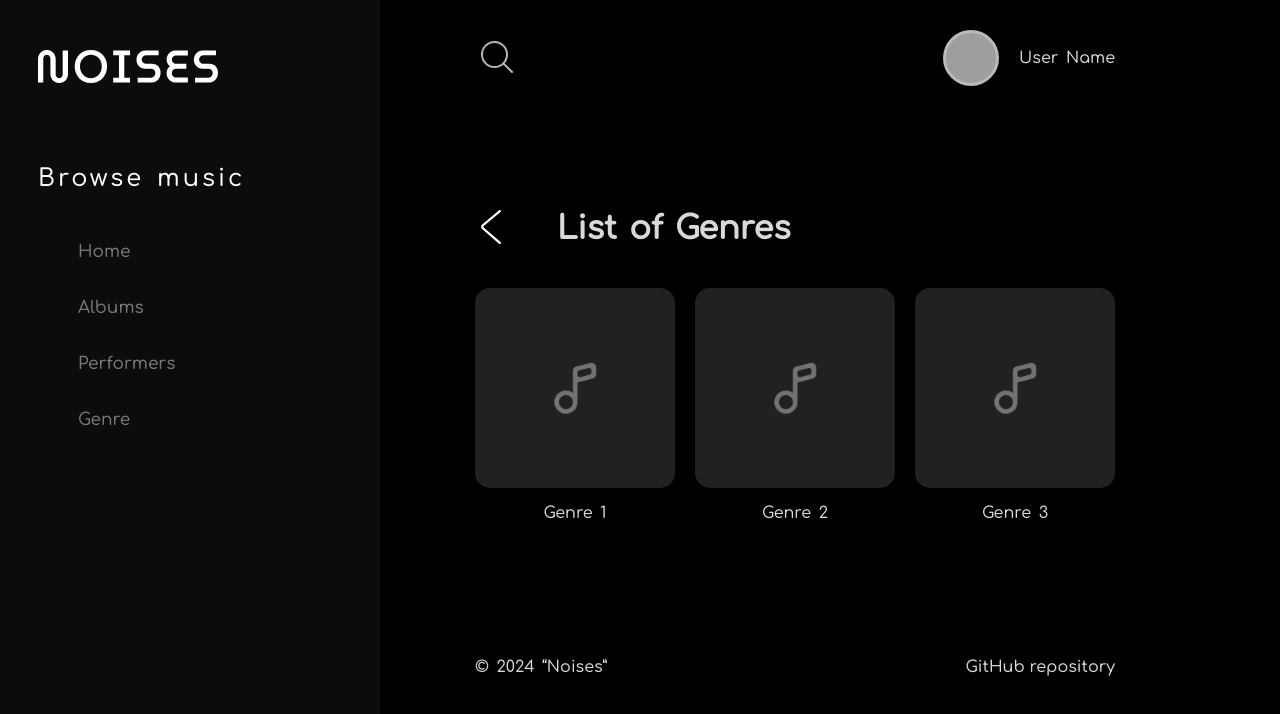
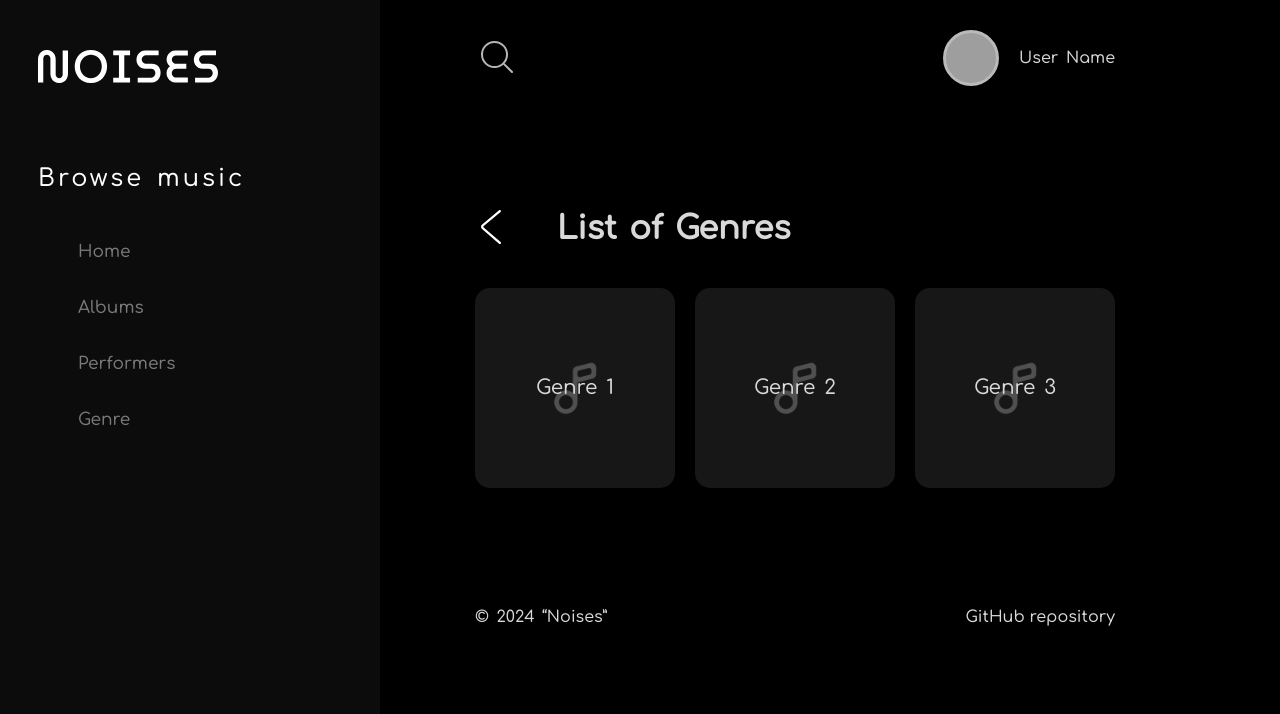
Before and after one commit to hTKzmak/Noises_web-project, a React (Create React App) app in the folder frontend/: page /genres in a window 1280 px wide. Shown: the top 714 px of the page. Built offline with nearby package versions, Linux system fonts and the light colour scheme; grey boxes are pictures that could not be loaded; the HTML template or start-up script is replaced by a standard one.

Commit message:
updating genres stylization

```diff
--- a/frontend/src/App.jsx
+++ b/frontend/src/App.jsx
@@ -54,7 +54,7 @@ function App() {
             <Route path='/' element={<HomePage />} />
             <Route path='/albums' element={<AlbumsPage title="List of albums" showHeart={true}/>} />
             <Route path='/performers' element={<PerformersPage title="List of performers" showHeart={true}/>} />
-            <Route path='/genres' element={<GenresPage />} />
+            <Route path='/genres' element={<GenresPage genresStyle={true}/>} />
 
             <Route path='/music' element={<MusicPage title="Some music" image={'https://images.unsplash.com/photo-1567360425618-1594206637d2?q=80&w=2068&auto=format&fit=crop&ixlib=rb-4.0.3&ixid=M3wxMjA3fDB8MHxwaG90by1wYWdlfHx8fGVufDB8fHx8fA%3D%3D'}/>} />
 
--- a/frontend/src/components/BlocksList/index.jsx
+++ b/frontend/src/components/BlocksList/index.jsx
@@ -1,13 +1,13 @@
 import style from './BlocksList.module.scss'
 import BlockItem from "./items/BlockItem"
 
-function BlocksList({data, withoutAnimation, showHeart}) {
+function BlocksList({data, withoutAnimation, showHeart, genresStyle}) {
 
     return (
         <div>
             <div className={style.blocksList}>
                 {data.map(elem =>
-                    <BlockItem key={elem.id} id={elem.id} title={elem.title} background={elem.background} href={elem.href} withoutAnimation={withoutAnimation} showHeart={showHeart}/>
+                    <BlockItem key={elem.id} id={elem.id} title={elem.title} background={elem.background} href={elem.href} withoutAnimation={withoutAnimation} showHeart={showHeart} genresStyle={genresStyle}/>
                 )}
             </div>
         </div>
--- a/frontend/src/components/BlocksList/items/BlockItem/BlockItem.module.scss
+++ b/frontend/src/components/BlocksList/items/BlockItem/BlockItem.module.scss
@@ -67,42 +67,49 @@
     }
 }
 
-// .blockGenre {
-//     width: auto;
-//     text-align: center;
+.blockGenre {
+    width: auto;
+    text-align: center;
 
-//     position: relative;
+    position: relative;
 
-//     a {
+    a {
 
-//         font-size: 20px;
+        font-size: 20px;
 
-//         text-decoration: none;
-//         color: #d9d9d9;
+        text-decoration: none;
+        color: #d9d9d9;
 
-//         p {
-//             position: absolute;
-//             top: 35%;
-//             left: 0;
-//             right: 0;
-//         }
-//     }
+        p {
+            position: absolute;
+            left: 0;
+            right: 0;
+            top: 0;
+            bottom: 0;
+            margin: 0;
+            display: flex;
+            justify-content: center;
+            align-items: center;
+        }
+    }
 
-//     .blockItemImg_withoutAnim {
-//         @extend %mainBlockItemStyle;
+    .blockItemImg_withoutAnim {
+        @extend %mainBlockItemStyle;
 
-//         background-repeat: no-repeat;
-//         background-position: center center;
-//         background-size: cover;
-//     }
+        background-blend-mode: multiply;
+        background-color: #0000004d;
+        background-repeat: no-repeat;
+        background-position: center center;
+        background-size: cover;
+    }
 
-//     @media screen and (max-width: 1500px) {
-//         width: 200px;
-//         min-width: 200px;
-//     }
+    @media screen and (max-width: 1500px) {
+        width: 200px;
+        min-width: 200px;
+    }
 
-//     @media screen and (max-width: 600px) {
-//         width: 125px;
-//         min-width: 125px;
-//     }
-// }
+    @media screen and (max-width: 600px) {
+        width: 125px;
+        min-width: 125px;
+    }
+}
--- a/frontend/src/components/BlocksList/items/BlockItem/index.jsx
+++ b/frontend/src/components/BlocksList/items/BlockItem/index.jsx
@@ -6,7 +6,7 @@ import { useState } from 'react'
 import { ReactComponent as AddMusic } from '../../../../assets/icons/heart.svg'
 import { ReactComponent as AddedMusic } from '../../../../assets/icons/heart_full.svg'
 
-function BlockItem({ id, title, background, withoutAnimation, href, showHeart }) {
+function BlockItem({ id, title, background, withoutAnimation, href, showHeart, genresStyle }) {
 
     // нужен для добавления любимой музыки
     let [addedFavor, setAddedFavor] = useState(false)
@@ -16,7 +16,7 @@ function BlockItem({ id, title, background, withoutAnimation, href, showHeart })
     }
 
     return (
-        <div className={style.blockItem} id={id}>
+        <div className={!genresStyle ? style.blockItem : style.blockGenre} id={id}>
             <Link to={href}>
                 <div className={withoutAnimation === true ? style.blockItemImg_withoutAnim : style.blockItemImg} style={{ backgroundImage: `url(${background})` }}></div>
                 <p>{title}</p>
--- a/frontend/src/components/MusicList/items/MusicItem/index.jsx
+++ b/frontend/src/components/MusicList/items/MusicItem/index.jsx
@@ -1,7 +1,7 @@
 import style from './MusicItem.module.scss'
 
-import { ReactComponent as AddMusic } from '../../assets/heart.svg'
-import { ReactComponent as AddedMusic } from '../../assets/heart_full.svg'
+import { ReactComponent as AddMusic } from '../../../../assets/icons/heart.svg'
+import { ReactComponent as AddedMusic } from '../../../../assets/icons/heart_full.svg'
 import { useContext, useState } from 'react'
 import { Context } from '../../../../context/Context'
 
--- a/frontend/src/pages/GenresPage.jsx
+++ b/frontend/src/pages/GenresPage.jsx
@@ -2,7 +2,7 @@ import BlocksList from "../components/BlocksList"
 import PreviousButton from "../components/UI/PreviousButton"
 import bg from '../assets/images/undefined.png'
 
-function GenresPage() {
+function GenresPage({genresStyle}) {
 
     let blockChooseArr = [
         { id: 1, title: 'Genre 1', background: bg, href: '/music' },
@@ -16,7 +16,7 @@ function GenresPage() {
                 <PreviousButton />
                 <h1>List of Genres</h1>
             </div>
-            <BlocksList data={blockChooseArr} withoutAnimation={true} />
+            <BlocksList data={blockChooseArr} withoutAnimation={true} genresStyle={genresStyle}/>
         </main>
     )
 }
```
Also changed, not shown: frontend/src/components/MusicList/assets/heart.svg (deleted), frontend/src/components/MusicList/assets/heart_full.svg (deleted).
